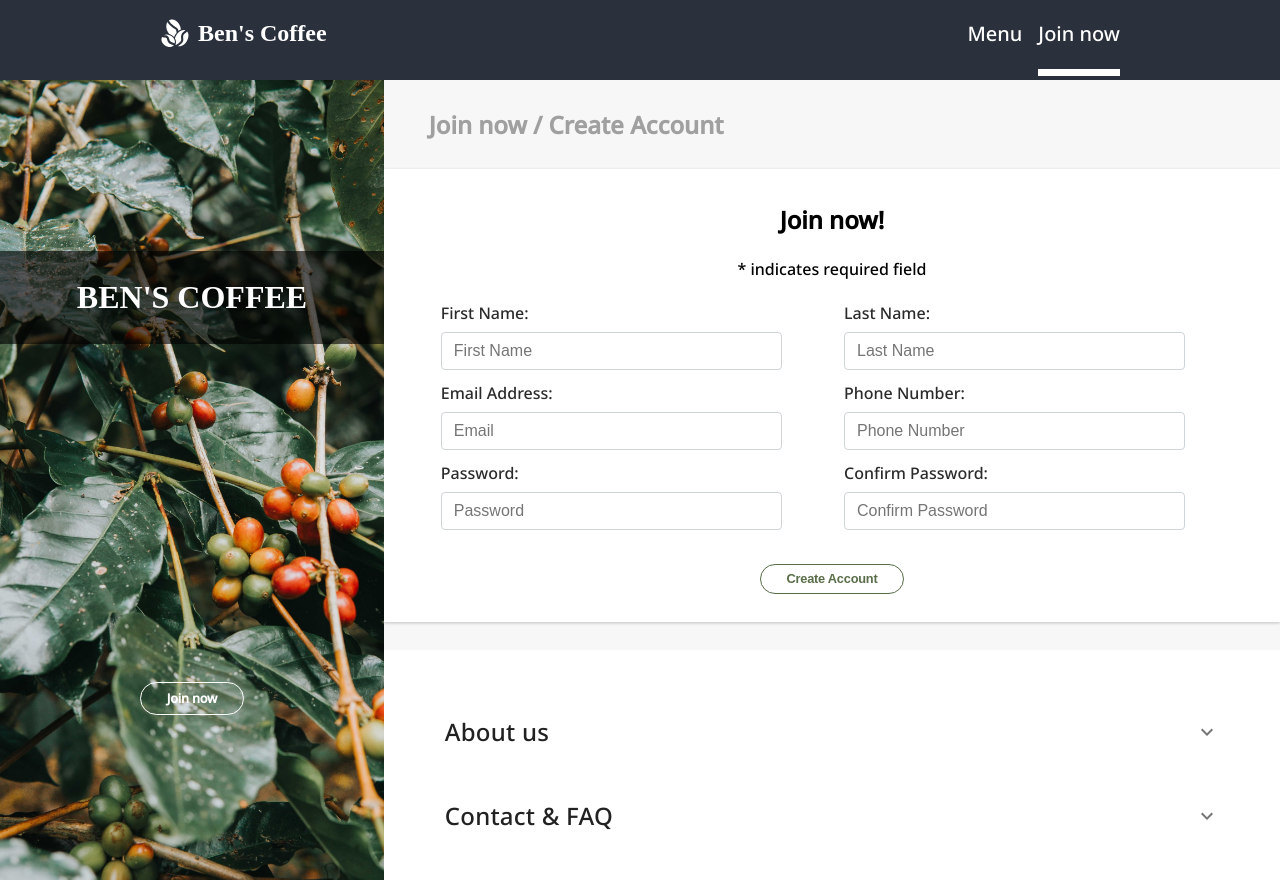
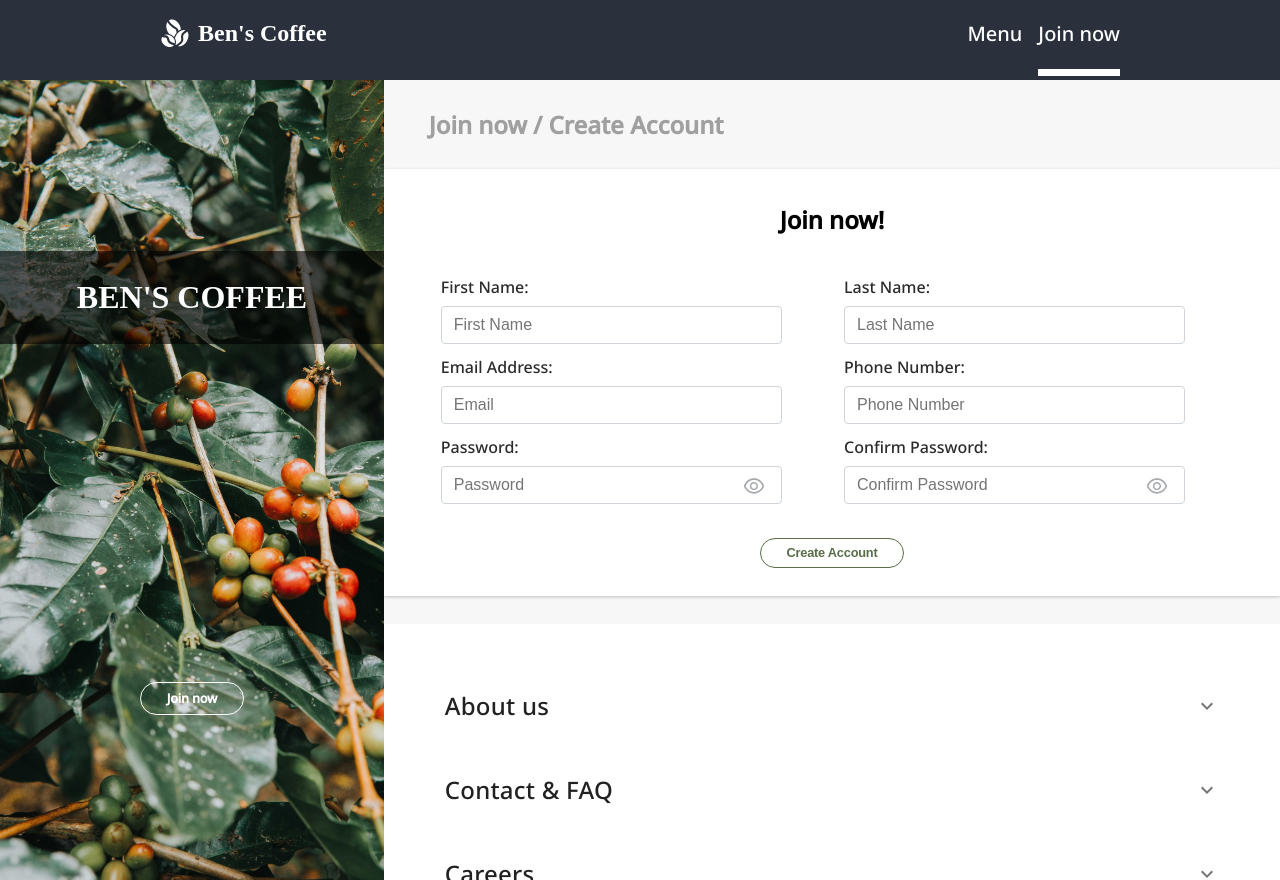
Before and after one commit to bpetermann/coffee-place, a React (Create React App) app: page /coffee-place/account in a window 1280 px wide. Built offline with nearby package versions, Linux system fonts and the light colour scheme; the HTML template or start-up script is replaced by a standard one; a web font is replaced by a local one.

Commit message:
added toastify for successful registration and showpassword state

```diff
--- a/package.json
+++ b/package.json
@@ -15,6 +15,7 @@
     "react-icons": "^4.3.1",
     "react-router-dom": "^6.3.0",
     "react-scripts": "5.0.1",
+    "react-toastify": "^9.0.1",
     "web-vitals": "^2.1.4"
   },
   "scripts": {
--- a/src/App.js
+++ b/src/App.js
@@ -12,6 +12,8 @@ import Account from './pages/Account';
 import Navbar from './components/layout/Navbar';
 import Sidebar from './components/layout/Sidebar';
 import Modal from '../src/components/modal/Modal';
+import { ToastContainer } from 'react-toastify';
+import 'react-toastify/dist/ReactToastify.css';
 
 function App() {
   const [modal, setModal] = useState(false);
@@ -41,6 +43,7 @@ function App() {
           <Route path='/account' element={<Account />} />
           <Route path='/*' element={<Navigate to='/' replace />} />
         </Routes>
+        <ToastContainer />
       </div>
     </Router>
   );
--- a/src/pages/Account.jsx
+++ b/src/pages/Account.jsx
@@ -1,10 +1,11 @@
 import React, { useState } from 'react';
+import { toast } from 'react-toastify';
 import classes from './Account.module.css';
 import Container from '../components/shared/Container';
 import Button from '../components/shared/Button';
+import { AiOutlineEye } from 'react-icons/ai';
 
 const Account = () => {
-  const [title, setTitle] = useState('Join now!');
   const [formData, setFormData] = useState({
     firstname: '',
     lastname: '',
@@ -13,6 +14,7 @@ const Account = () => {
     password: '',
     confirmPassword: '',
   });
+  const [showPassword, setShowPassword] = useState(false);
   const [passwordTouched, setPasswordTouched] = useState(false);
   const [confirmPasswordTouched, setConfirmPasswordIsTouched] = useState(false);
 
@@ -38,7 +40,7 @@ const Account = () => {
       return;
     }
 
-    setTitle('Success!');
+    toast.success('Registration Successful!', {});
     setFormData({
       firstname: '',
       lastname: '',
@@ -66,14 +68,7 @@ const Account = () => {
       <h2 className={classes['headline']}>Join now / Create Account </h2>
 
       <div className={classes['form-container']}>
-        <h2
-          className={
-            title.indexOf('Success') ? '' : `${classes['title-success']}`
-          }
-        >
-          {title}
-        </h2>
-        <p>* indicates required field</p>
+        <h2>Join now!</h2>
         <form className={classes['form']} onSubmit={submitHandler}>
           <label>
             First Name:
@@ -126,13 +121,15 @@ const Account = () => {
               required
             />
           </label>
+
           <label>
             Password:
+            <div className={classes['passwordInputDiv']}>
               <input
                 value={password}
                 onChange={onChangeHandler}
                 onBlur={passwordInputBlurHandler}
-              type='password'
+                type={showPassword ? 'text' : 'password'}
                 placeholder='Password'
                 id='password'
                 maxLength='50'
@@ -143,19 +140,27 @@ const Account = () => {
                 }
                 required
               />
+              <AiOutlineEye
+                onClick={() => setShowPassword((prevState) => !prevState)}
+                size={24}
+                className={classes['showPassword']}
+              />
+            </div>
             {passwordIsInavlid && (
               <p className={classes['invalid-message']}>
                 *Your password must be at least 6 characters long
               </p>
             )}
           </label>
+
           <label>
             Confirm Password:
+            <div className={classes['passwordInputDiv']}>
               <input
                 value={confirmPassword}
                 onChange={onChangeHandler}
                 onBlur={confirmPasswordBlurHandler}
-              type='password'
+                type={showPassword ? 'text' : 'password'}
                 placeholder='Confirm Password'
                 id='confirmPassword'
                 maxLength='50'
@@ -166,6 +171,12 @@ const Account = () => {
                 }
                 required
               />
+              <AiOutlineEye
+                onClick={() => setShowPassword((prevState) => !prevState)}
+                size={24}
+                className={classes['showPassword']}
+              />
+            </div>
             {confirmPasswordIsInvalid && (
               <p className={classes['invalid-message']}>
                 *Passwords do not match
--- a/src/pages/Account.module.css
+++ b/src/pages/Account.module.css
@@ -27,7 +27,7 @@
   box-sizing: border-box;
   width: 90%;
   margin: 0 auto;
-  margin-top: 1.75rem;
+  margin: 1.75rem;
   padding: 0.375rem 0.75rem;
 }
 
@@ -106,3 +106,16 @@
 .title-success {
   color: #198754;
 }
+
+.passwordInputDiv {
+  position: relative;
+}
+
+.showPassword {
+  cursor: pointer;
+  position: absolute;
+  top: 0;
+  right: 10%;
+  padding: 1rem;
+  color: #a7aaad;
+}
```
Also changed, not shown: 1 other file (tests, documents, lock files or other folders). Lines whose indentation alone changed are shown as unchanged.
